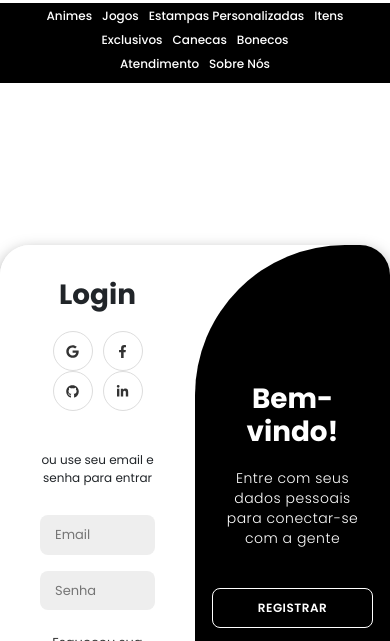
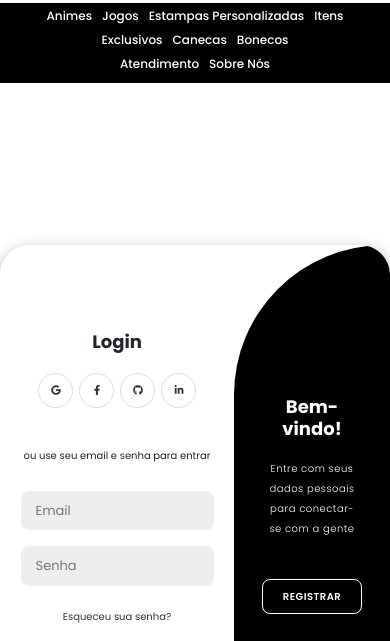
Before and after one commit to GabrielOliRod/questmartproject, a React app: page /Login in a window 390 px wide. Shown: the part 188-829 px from the top of the page. Built offline with nearby package versions, Linux system fonts and the light colour scheme.

Commit message:
responsivoup3
login page and clothes home page are now responsive for all devices

```diff
--- a/public/robots.txt
+++ /dev/null
@@ -1,3 +0,0 @@
-# https://www.robotstxt.org/robotstxt.html
-User-agent: *
-Disallow:
--- a/src/components/LoginContainer/LoginContainer.module.css
+++ b/src/components/LoginContainer/LoginContainer.module.css
@@ -259,3 +259,68 @@ form button:hover {
 .ghost:hover {
     background-color: rgba(255, 255, 255, 0.2);
 }
+
+@media (max-width: 700px){
+    .container p{
+        font-size: 10px;
+    }
+
+    .container h1{
+        font-size: 18px;
+    }
+
+    .container a{
+        font-size: 10px;
+    }
+
+    .container button{
+        height: 30px;
+        font-size: 10px;
+        width: 100px;
+        height: 35px;
+        display: flex;
+        justify-content: center;
+        align-items: center;
+    }
+
+    .container span{
+        font-size: 10px;
+    }
+
+    .overlayContainer{
+        width:40%;
+        left: 60%;
+    }
+
+    .signIn{
+        width: 70%;
+        left: -5%;
+    }
+
+    .container.active .overlayContainer {
+        transform: translateX(-160%);
+        border-radius: 0 150px 100px 0;
+    }
+
+    .signUp{
+        left: -40%;
+        width: 72%;
+        opacity: 0;
+        z-index: 1;
+    }
+
+    .socialIcons {
+        margin: 20px 0;
+    }
+
+    .socialIcons a {
+        border: 1px solid #ddd;
+        border-radius: 50%;
+        display: inline-flex;
+        justify-content: center;
+        align-items: center;
+        margin: 0 3px;
+        height: 35px;
+        width: 35px;
+    }
+}
--- a/src/components/SectionsClothesHome/SectionsClotherHome.module.css
+++ b/src/components/SectionsClothesHome/SectionsClotherHome.module.css
@@ -91,9 +91,24 @@
         width: 95px;
         font-size: 13px;
     }
+    .container img {
+        max-width: 100%;
+        height: 150px;
+        object-fit:contain;
+        border-radius: 10px 10px 0px 0px;
+    }
 }
 
-@media (min-width: 1025px) and (max-width: 1440px) {
+@media (min-width: 1025px) and (max-width: 1249px) {
+    .container img {
+        max-width: 100%;
+        height: 200px;
+        object-fit:contain;
+        border-radius: 10px 10px 0px 0px;
+    }
+}
+
+@media (min-width: 1250px) and (max-width: 1440px) {
     .container {
         margin-top: 8vh;
         margin-left: 3vw;
```
Also changed, not shown: public/favicon.ico (deleted), public/logo192.png (deleted), public/logo512.png (deleted), public/manifest.json (deleted).
